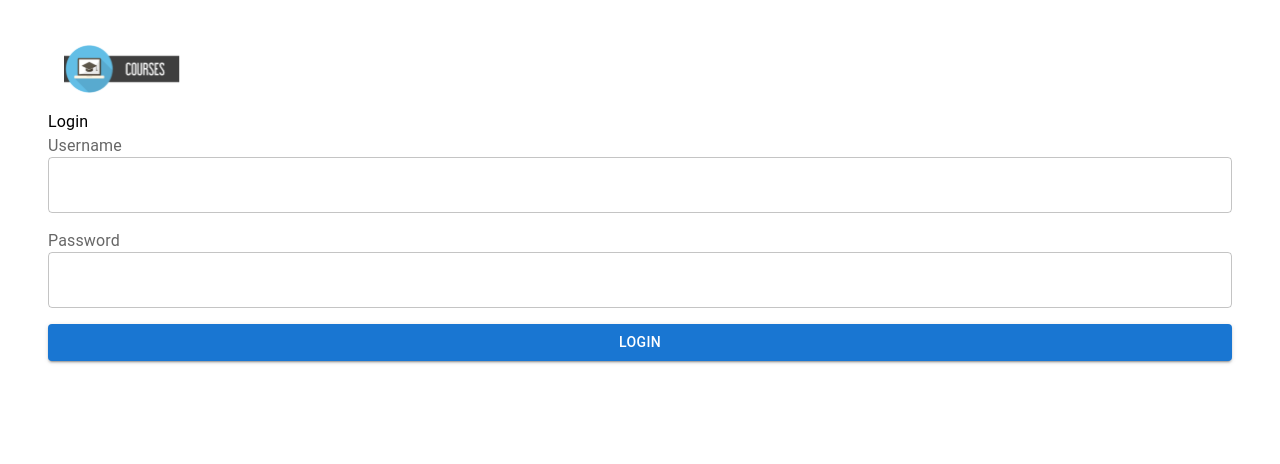
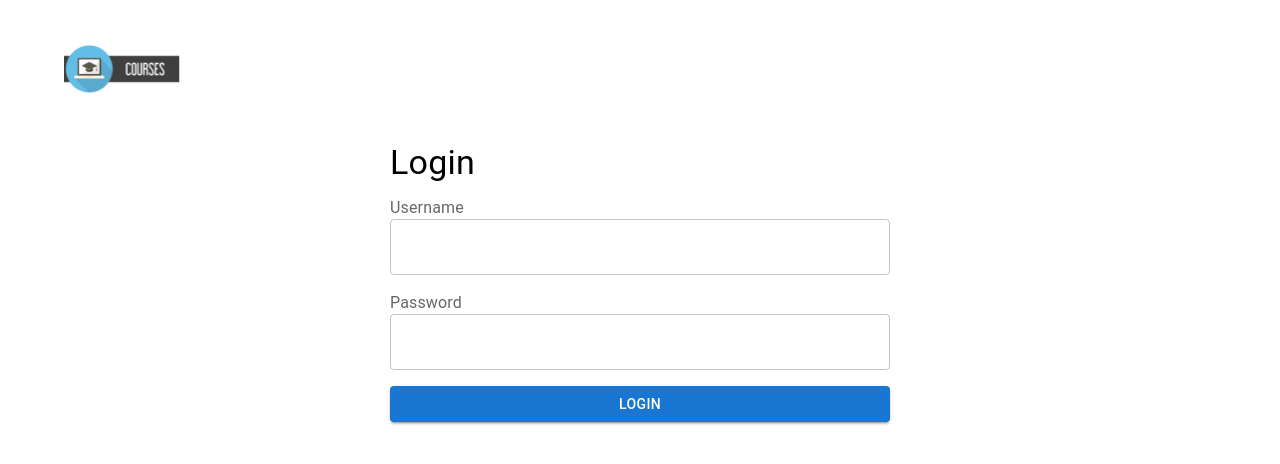
Before and after one commit to Tursynkhan/React-tasks, a React (Vite) app in the folder rs-react-app/: page /login in a window 1280 px wide. Shown: the top 464 px of the page. Built offline with nearby package versions, Linux system fonts and the light colour scheme; no server answers.

Commit message:
feat: update authentication

```diff
--- a/rs-react-app/src/features/auth/login/api/loginApi.ts
+++ b/rs-react-app/src/features/auth/login/api/loginApi.ts
@@ -1,8 +1,10 @@
+const AUTH_API_URL = import.meta.env.VITE_AUTH_API_URL;
+
 export async function loginApi(
   username: string,
   password: string
 ): Promise<{ accessToken: string; username: string }> {
-  const response = await fetch('https://dummyjson.com/auth/login', {
+  const response = await fetch(`${AUTH_API_URL}/auth/login`, {
     method: 'POST',
     headers: {
       'Content-Type': 'application/json',
--- a/rs-react-app/src/features/auth/login/ui/LoginForm.tsx
+++ b/rs-react-app/src/features/auth/login/ui/LoginForm.tsx
@@ -1,5 +1,6 @@
 import React from 'react';
 import { Box, FormControl, FormLabel, TextField, Button } from '@mui/material';
+import { useNavigate } from 'react-router-dom';
 import { loginApi } from '../api/loginApi';
 import { useLoginValidation } from '@/shared/utils/hooks';
 
@@ -8,6 +9,7 @@ type LoginFormProps = {
 };
 
 export default function LoginForm({ onLogin }: LoginFormProps) {
+  const navigate = useNavigate();
   const [username, setUsername] = React.useState('');
   const [password, setPassword] = React.useState('');
   const { error, validateForm, setGeneralError } = useLoginValidation();
@@ -24,6 +26,7 @@ export default function LoginForm({ onLogin }: LoginFormProps) {
         throw new Error('Invalid login response');
       }
       onLogin(response.accessToken, response.username || username);
+      navigate('/courses');
     } catch (error) {
       console.error('Login failed:', error);
       setGeneralError('Login failed. Please try again.');
--- a/rs-react-app/src/features/auth/logout/Logout.tsx
+++ b/rs-react-app/src/features/auth/logout/Logout.tsx
@@ -1,11 +1,19 @@
 import Button from '@mui/material/Button';
+import { useNavigate } from 'react-router-dom';
 
 interface LogoutProps {
   onLogout(): void;
 }
 export default function Logout({ onLogout }: LogoutProps) {
+  const navigate = useNavigate();
+
+  const handleLogout = () => {
+    onLogout();
+    navigate('/login');
+  };
+
   return (
-    <Button variant="contained" onClick={onLogout}>
+    <Button variant="contained" onClick={handleLogout}>
       Logout
     </Button>
   );
--- a/rs-react-app/src/pages/login/LoginPage.tsx
+++ b/rs-react-app/src/pages/login/LoginPage.tsx
@@ -6,8 +6,22 @@ interface LoginPageProps {
 }
 export default function LoginPage({ onLogin }: LoginPageProps) {
   return (
-    <Box component="div">
-      <Typography>Login</Typography>
+    <Box
+      component="div"
+      sx={{
+        maxWidth: { xs: '100%', sm: 400, md: 500 },
+        margin: '0 auto',
+        padding: { xs: 2, sm: 3, md: 4 },
+      }}
+    >
+      <Typography
+        variant="h4"
+        component="h1"
+        gutterBottom
+        sx={{ fontSize: { xs: '1.5rem', sm: '2rem', md: '2.125rem' } }}
+      >
+        Login
+      </Typography>
       <LoginForm onLogin={onLogin} />
     </Box>
   );
--- a/rs-react-app/src/widgets/Header/Header.tsx
+++ b/rs-react-app/src/widgets/Header/Header.tsx
@@ -4,21 +4,18 @@ import Logout from '@/features/auth/logout/Logout';
 interface HeaderProps {
   onLogout(): void;
   username?: string;
-  isAuthenticated: boolean;
 }
 
-export default function Header({
-  onLogout,
-  username,
-  isAuthenticated,
-}: HeaderProps) {
+export default function Header({ onLogout, username }: HeaderProps) {
   return (
     <Box
       component="header"
       display="flex"
       justifyContent="space-between"
       alignItems="center"
-      padding={2}
+      padding={{ xs: 1, sm: 1.5, md: 2 }}
+      flexWrap="wrap"
+      gap={{ xs: 1, sm: 2 }}
     >
       <Box
         component="img"
@@ -26,15 +23,28 @@ export default function Header({
         alignItems={'center'}
         src="/course_logo.svg"
         alt="Logo"
-        sx={{ height: 50 }}
+        sx={{ height: { xs: 35, sm: 40, md: 50 } }}
       />
-      <Box component="nav" display="flex" alignItems="center" gap={2}>
+      <Box
+        component="nav"
+        display="flex"
+        alignItems="center"
+        gap={{ xs: 1, sm: 2 }}
+      >
         {username && (
-          <Typography variant="subtitle1" component="div" alignItems={'center'}>
+          <Typography
+            variant="subtitle1"
+            component="div"
+            alignItems={'center'}
+            sx={{
+              fontSize: { xs: '0.875rem', sm: '1rem' },
+              display: { xs: 'none', sm: 'block' },
+            }}
+          >
             {username}
           </Typography>
         )}
-        {isAuthenticated && <Logout onLogout={onLogout} />}
+        {username && <Logout onLogout={onLogout} />}
       </Box>
     </Box>
   );
```
